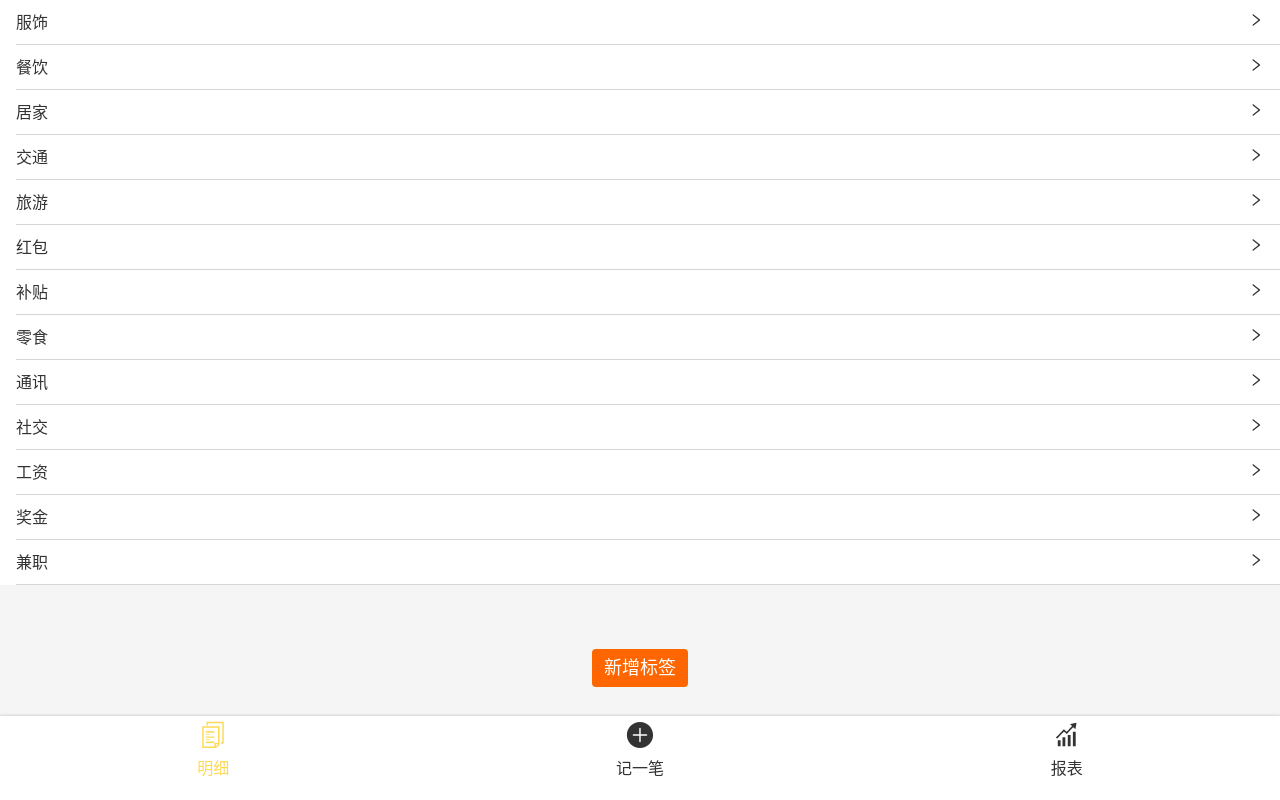
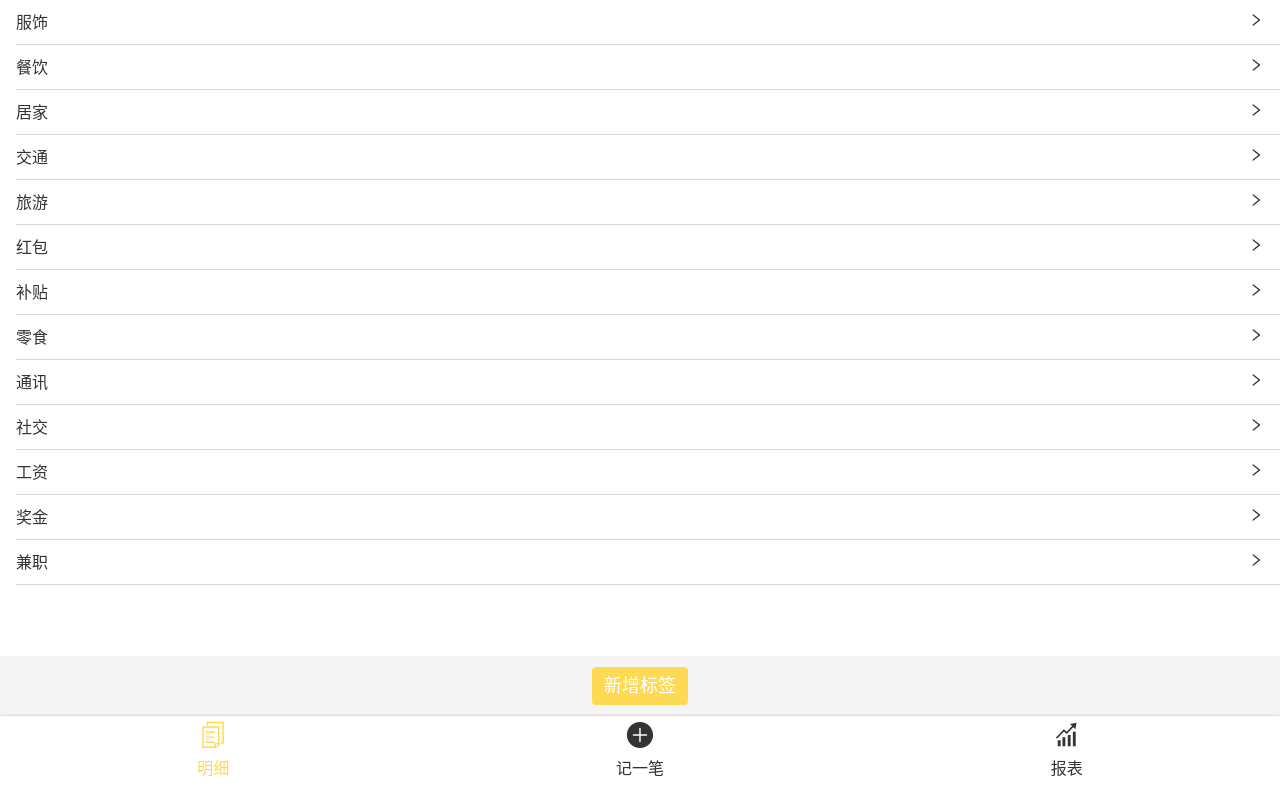
Before and after one commit to JimmeyCheung/morney-react, a React app: page /#/tags in a window 1280 px wide. Built offline with nearby package versions, Linux system fonts and the light colour scheme.

Commit message:
标签页固定按钮位置

```diff
--- a/src/components/Button.tsx
+++ b/src/components/Button.tsx
@@ -2,7 +2,7 @@ import styled from 'styled-components';
 
 const Button = styled.button`
   font-size: 18px; border: none; padding: 8px 12px;
-  background: #f60; border-radius: 4px;
+  background: var(--skin-color); border-radius: 4px;
   color: white;
 `;
 
--- a/src/components/Layout.tsx
+++ b/src/components/Layout.tsx
@@ -8,6 +8,8 @@ const Wrapper = styled.div`
   flex-direction: column;
 `;
 const Main = styled.div`
+  display:flex;
+  flex-direction:column;
   flex-grow: 1;
   overflow: auto;
 `;
@@ -28,7 +30,7 @@ const Layout: React.FC<Props> = (props) => {
   }, [props.scrollTop]);
   return (
     <Wrapper>
-      <Main ref={mainRef} className={props.className} data-x={"frank"}>
+      <Main ref={mainRef} className={props.className}>
         {props.children}
       </Main>
 
--- a/src/views/Tags.tsx
+++ b/src/views/Tags.tsx
@@ -9,8 +9,12 @@ import { Center } from "components/Center";
 import { Space } from "../components/Space";
 
 const TagList = styled.ol`
-  font-size: 16px;
-  background: white;
+    height:100%;
+    flex-grow:1;
+    overflow:auto;
+    font-size: 16px;
+    background: white;
+    margin-bottom: 0;
   > li {
     //#e5e5e7
     border-bottom: 1px solid #d5d5d9;
@@ -23,6 +27,13 @@ const TagList = styled.ol`
       align-items: center;
     }
   }
+`;
+const Footer = styled.footer`
+    display:flex;
+    justify-content:center;
+    align-items:center;
+    flex-shrink:0;
+    height:60px;
 `;
 const Tags = () => {
     const { tags, addTag } = useTags();
@@ -38,12 +49,9 @@ const Tags = () => {
                     </li>
                 ))}
             </TagList>
-            <Center>
-                <Space />
-                <Space />
-                <Space />
+            <Footer>
                 <Button onClick={addTag}>新增标签</Button>
-            </Center>
+            </Footer>
         </Layout>
     );
 };
```
